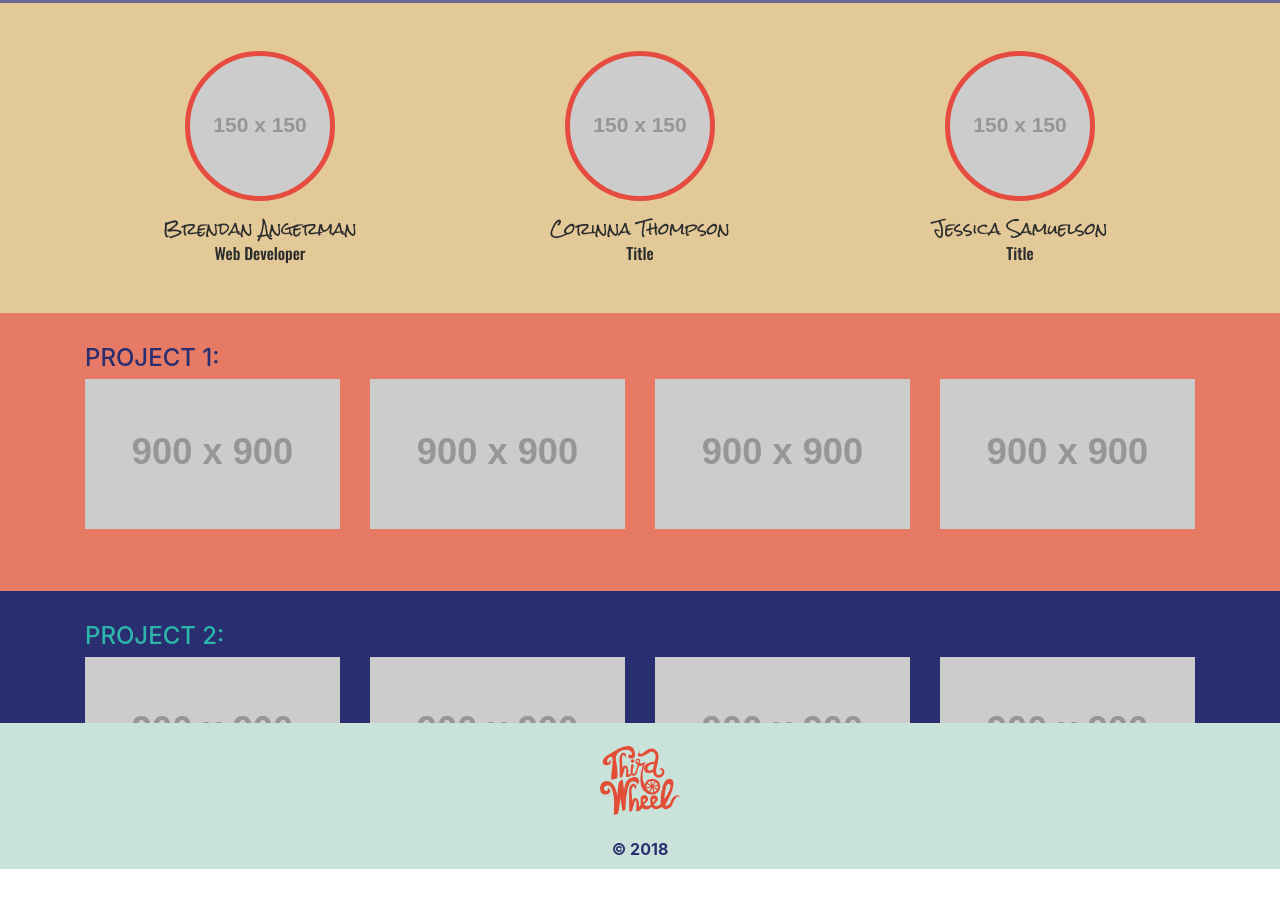
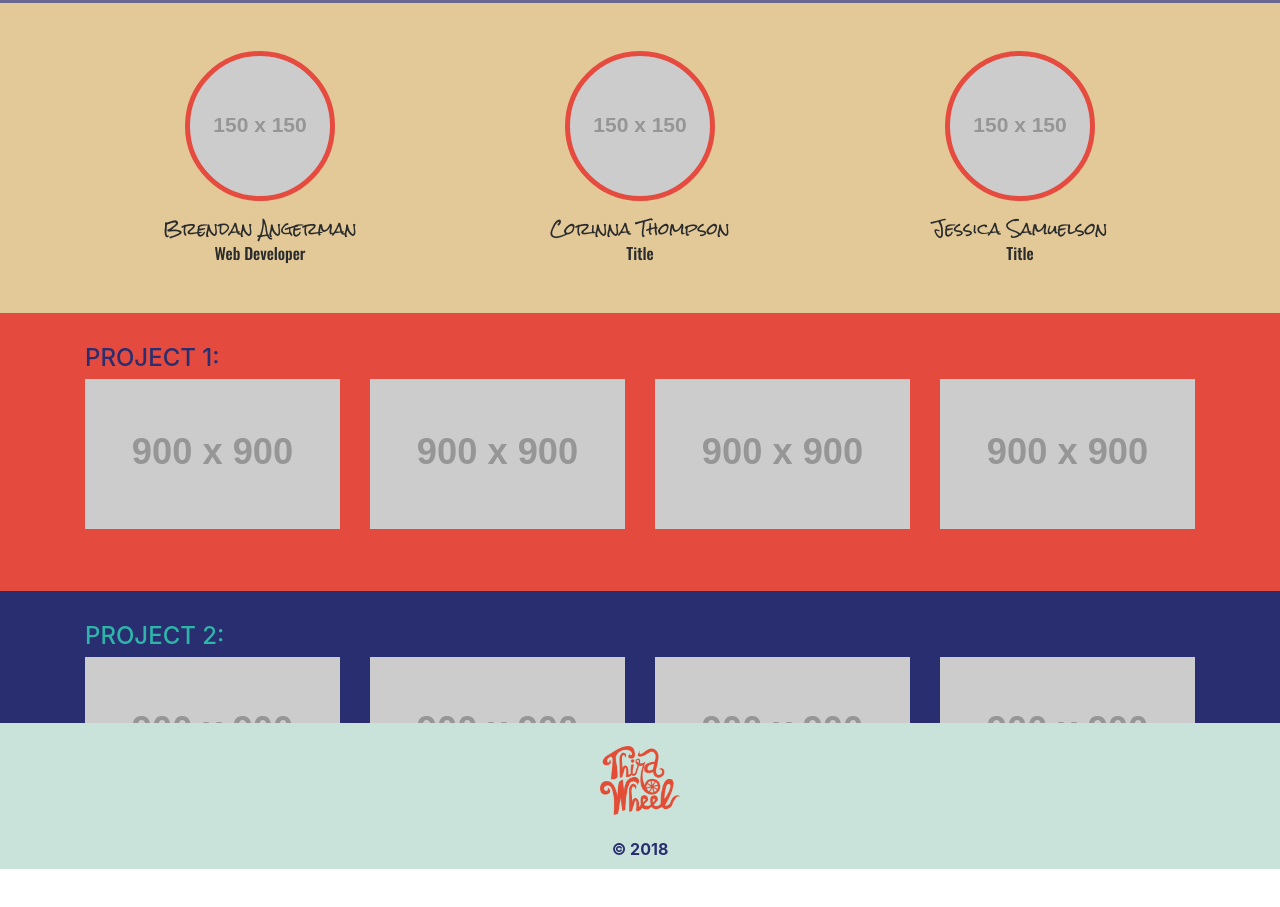
Before and after one commit to bAngerman/team-site, a website: page index.html in a window 1280 px wide. Shown: the part 706-1613 px from the top of the page. Drawn offline with nearby package versions, Linux system fonts and the light colour scheme; placeholder pictures from the web are drawn by us.

Commit message:
color change
light orange to dark orange

```diff
--- a/css/styles.css
+++ b/css/styles.css
@@ -181,7 +181,7 @@ header .header nav ul .active a {
 }
 
 .project-1 {
-  background-color: #E67A65;
+  background-color: #E44b3e;
   color: #292E70;
 }
 
```
Also changed, not shown: 1 other file.
